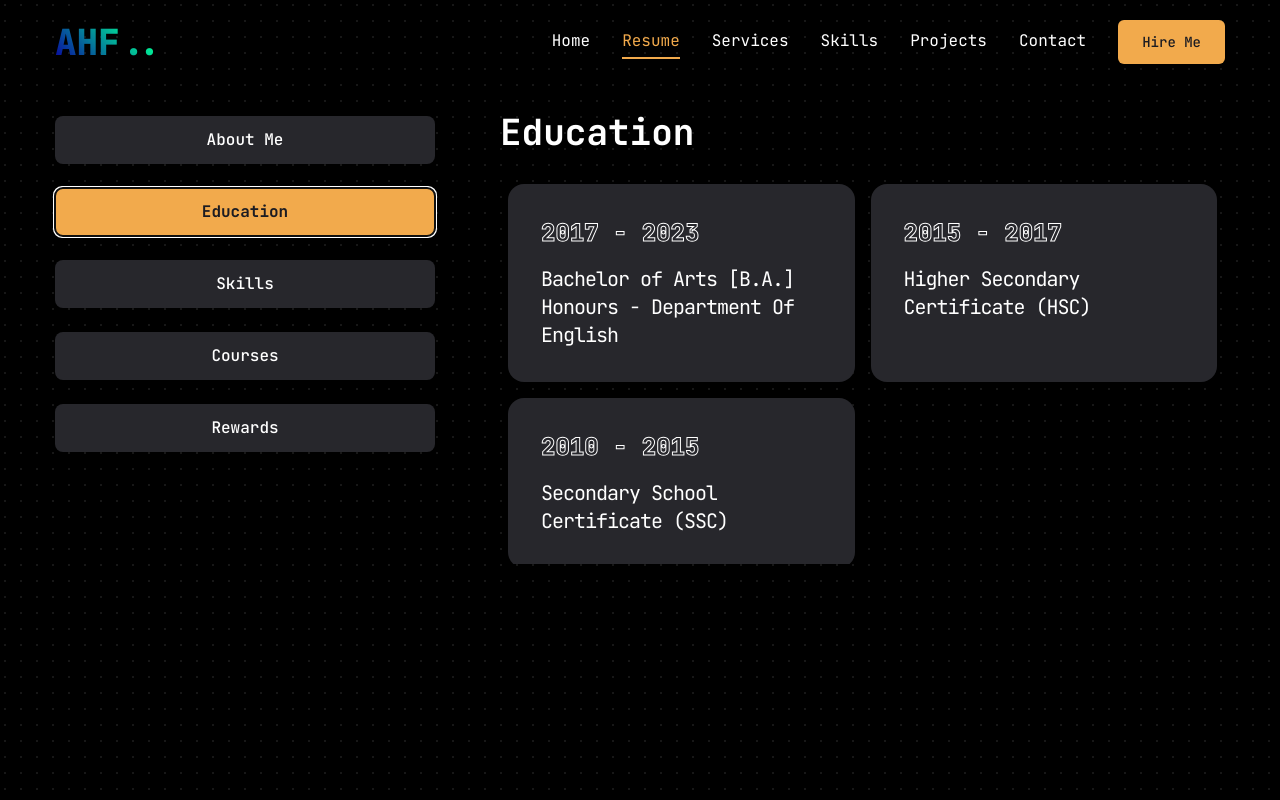
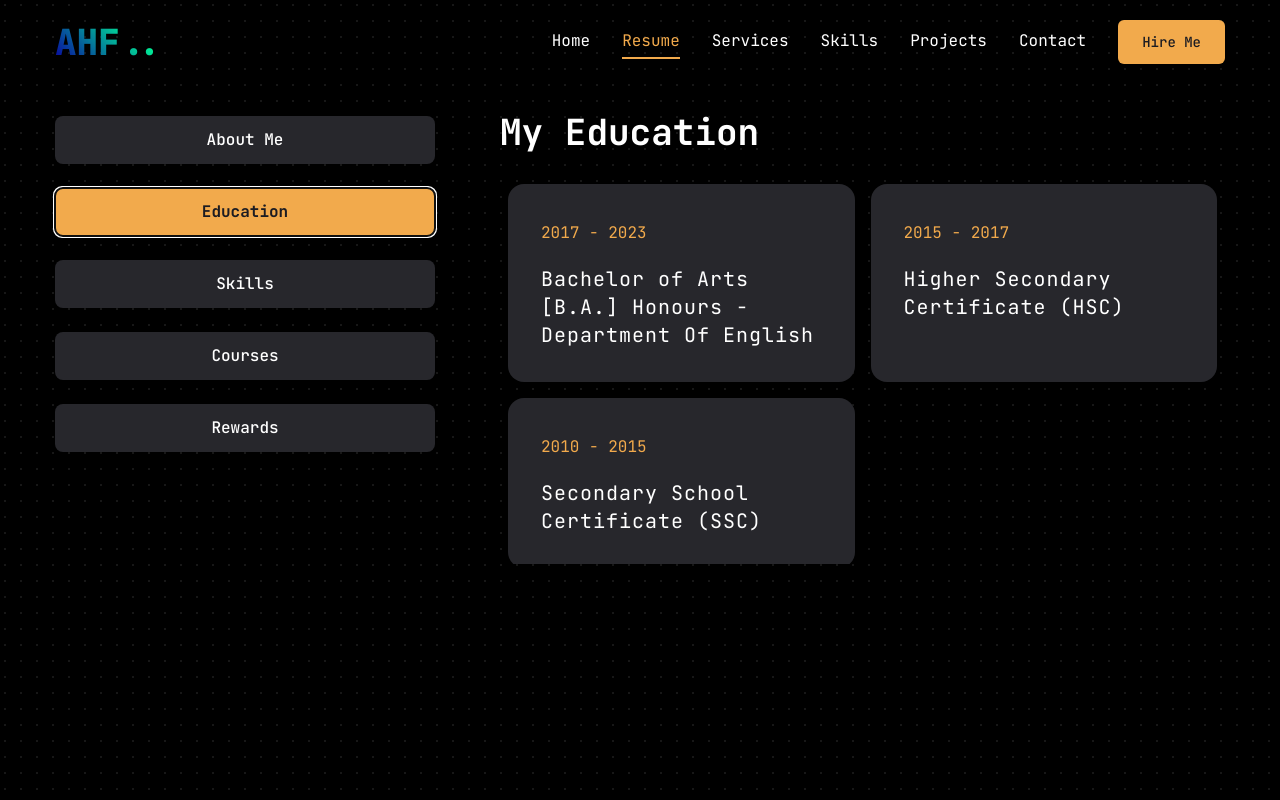
Before and after one commit to AHFahim009/nextjs_portfolio_AH_Fahim, a Next.js app: page /resume in a window 1280 px wide. Both pictures are taken after a click on the tab "Education". Built offline with nearby package versions, Linux system fonts and the light colour scheme.

Commit message:
up to date

```diff
--- a/src/aceternityUI/Card-hover-effect.tsx
+++ b/src/aceternityUI/Card-hover-effect.tsx
@@ -47,7 +47,7 @@ export const HoverEffect = ({
             )}
           </AnimatePresence>
           <Card>
-            <div className="text-outline text-2xl font-extrabold text-transparent ">{item.year}</div>
+            <div className="text-accent">{item.year}</div>
             <CardTitle>{item.title}</CardTitle>
           </Card>
         </div>
@@ -84,7 +84,7 @@ export const CardTitle = ({
   children: React.ReactNode;
 }) => {
   return (
-    <h4 className={cn("text-white text-xl tracking-tighter  mt-4", className)}>
+    <h4 className={cn(" tracking-wider  text-center lg:text-left text-xl  mt-4", className)}>
       {children}
     </h4>
   );
--- a/src/components/pages/home/SocialLinks.tsx
+++ b/src/components/pages/home/SocialLinks.tsx
@@ -5,7 +5,9 @@ const SocialLinks = () => {
   return (
     <div className="flex gap-5 justify-center items-center">
       {socialLinks.map((item) => (
-        <Link href={item.path} key={item.path}
+        <Link
+          href={item.path}
+          key={item.path}
           className="border border-accent rounded-full w-9 h-9 flex justify-center items-center text-base text-accent
           hover:bg-accent-hover hover:text-primary hover:transition-all
           duration-500
--- a/src/components/pages/resume/Resume.tsx
+++ b/src/components/pages/resume/Resume.tsx
@@ -89,7 +89,7 @@ const Resume = () => {
             {/* education */}
             <TabsContent value="education" className="w-full">
               <div className="flex flex-col gap-[24px] text-center xl:text-left ">
-                <h1 className="text-4xl font-bold">Education</h1>
+                <h1 className="text-4xl font-bold">My Education</h1>
                 <ScrollArea className="h-[400px]  pb-3">
                   <HoverEffect items={myEducations}></HoverEffect>
                 </ScrollArea>
```
Also changed, not shown: src/assests/book_e_commerce_dashboard.png.
